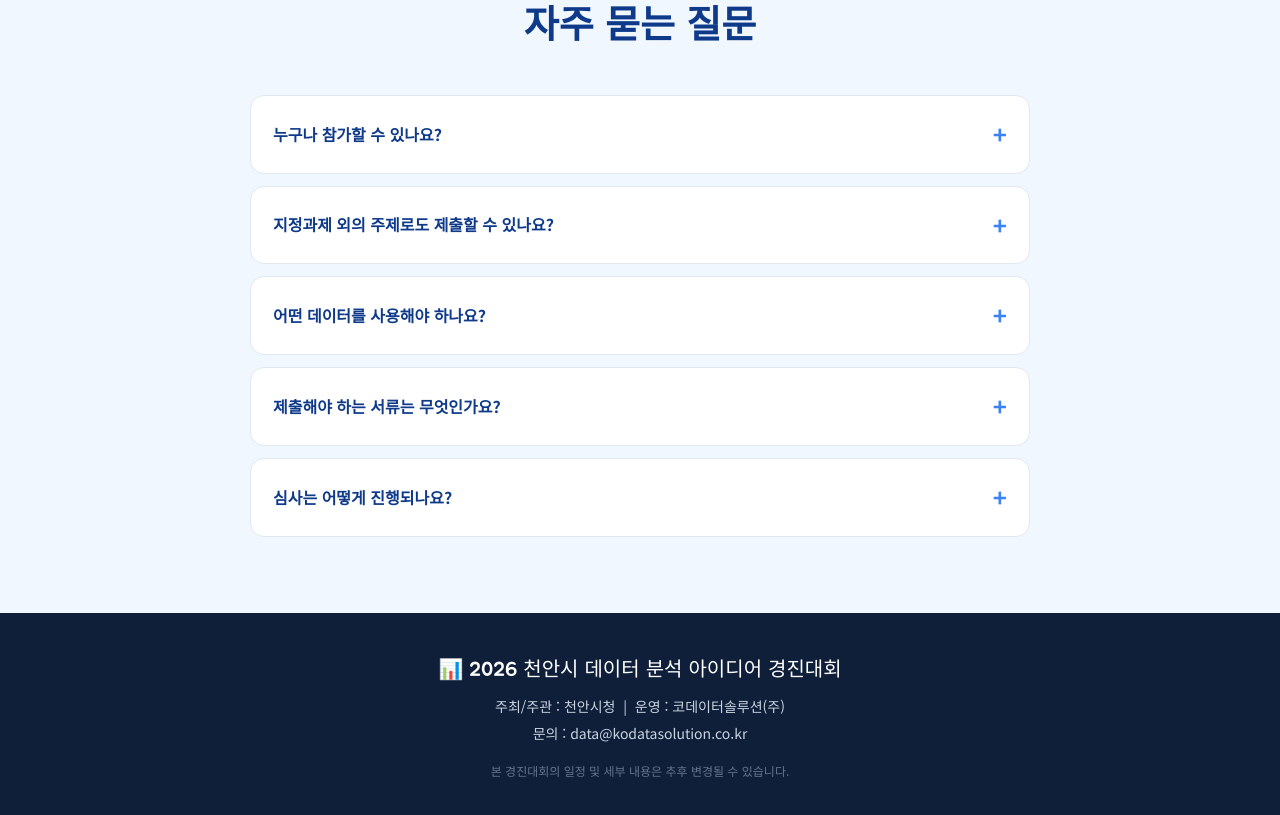
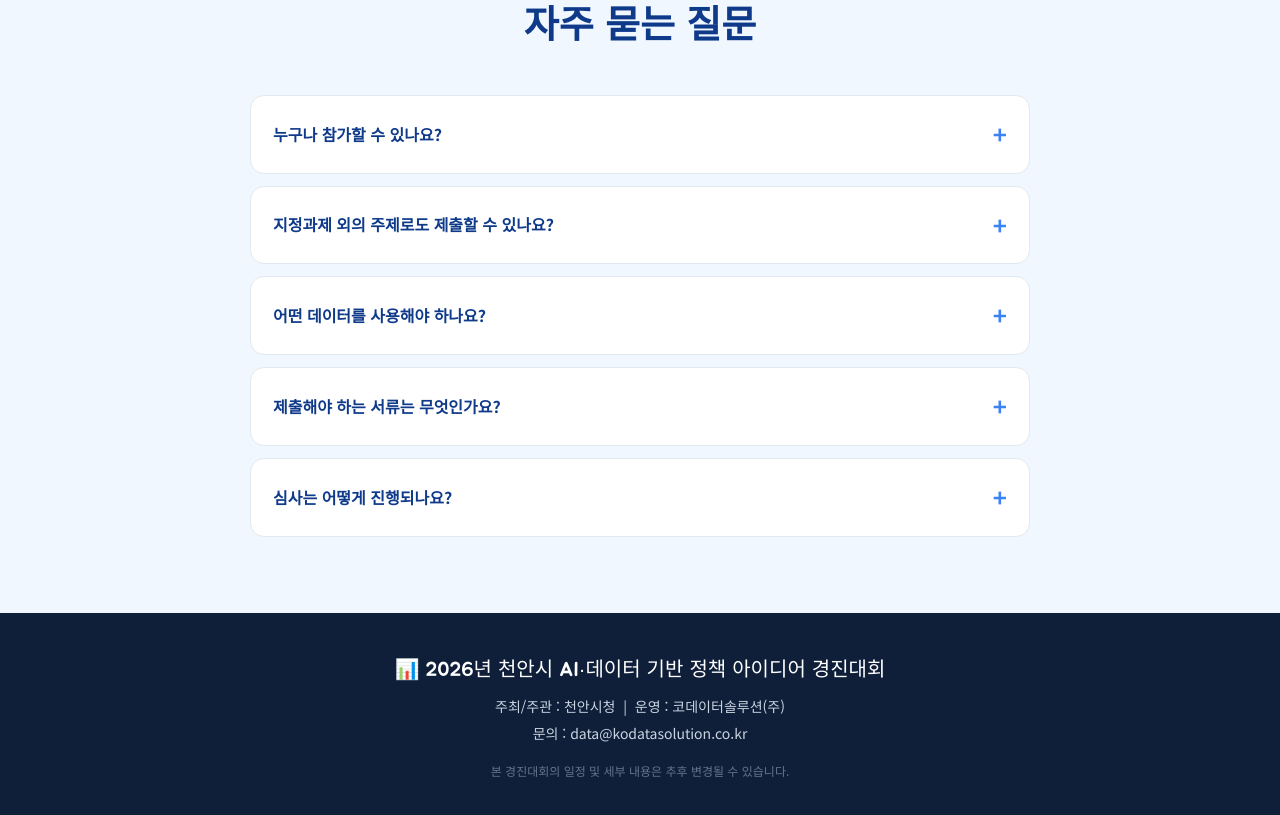
Before and after one commit to Cha-Pro/cheonan-contest, a plain HTML site: page index.html in a window 1280 px wide. Shown: the part 5142-5957 px from the top of the page. Drawn offline with Linux system fonts and the light colour scheme.

Commit message:
Add files via upload

```diff
--- a/index.html
+++ b/index.html
@@ -494,7 +494,7 @@
 <!-- FOOTER -->
 <footer>
   <div class="wrap">
-    <div class="f-logo">📊 2026 천안시 데이터 분석 아이디어 경진대회</div>
+    <div class="f-logo">📊 2026년 천안시 AI·데이터 기반 정책 아이디어 경진대회</div>
     <p>주최/주관 : 천안시청 &nbsp;|&nbsp; 운영 : 코데이터솔루션(주)</p>
     <p>문의 : data@kodatasolution.co.kr</p>
     <p class="small">본 경진대회의 일정 및 세부 내용은 추후 변경될 수 있습니다.</p>
```
